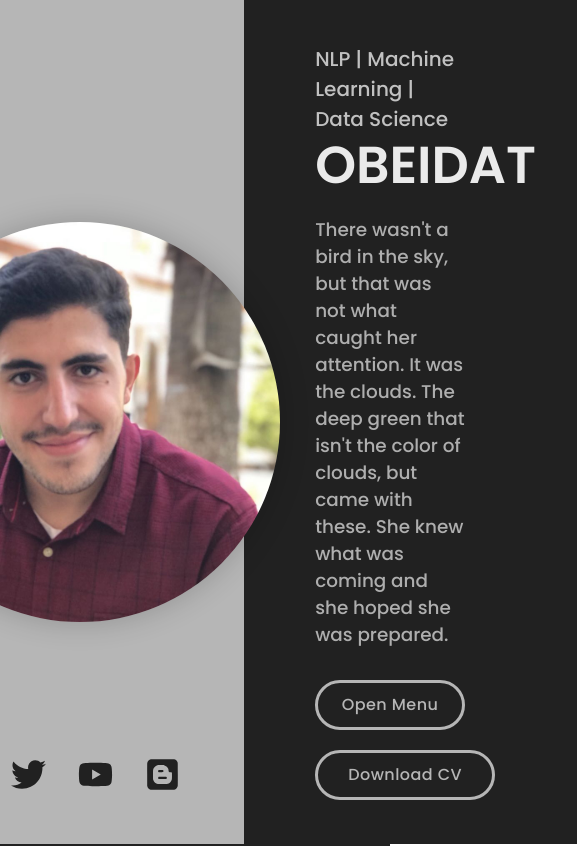
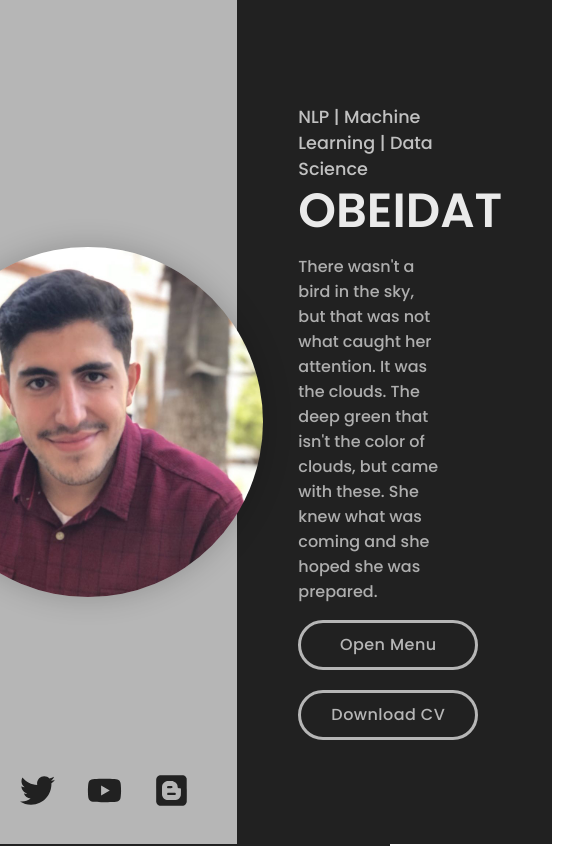
Before and after one commit to motasem-obeidat/motasem-obeidat.github.io-1, a React (Create React App) app: page / in a window 390 px wide. Shown: the top 846 px of the page, 577 px wide, since content can reach past the window. Built offline with nearby package versions, Linux system fonts and the light colour scheme; a web font is replaced by a local one.

Commit message:
Update Landing.css

```diff
--- a/src/components/Landing/Landing.css
+++ b/src/components/Landing/Landing.css
@@ -92,34 +92,70 @@
 
 .lcr-buttonContainer {
   margin-top: 2rem;
-  width: 100%;
+  width: 350px;
   display: flex;
-  flex-wrap: wrap;
-  gap: 10px;
   align-items: center;
-  justify-content: flex-start;
+  justify-content: space-between;
+  font-family: "var(--primaryFont)", sans-serif;
 }
 
-.lcr-buttonContainer a {
-  flex: 0 1 calc(33.33% - 20px);
-}
-
-/* Dropdown List Styling and Animation */
+/* Dropdown styles */
 .dropdown-list {
-  max-height: 0;
-  overflow: hidden;
-  transition: max-height 0.5s ease-in-out;
+  display: none;
+  position: absolute;
+  top: 50px;
+  background-color: white;
+  border-radius: 8px;
+  box-shadow: 0px 4px 12px rgba(0, 0, 0, 0.1);
+  z-index: 100;
 }
 
 .dropdown-list.open {
-  max-height: 500px; /* Adjust according to the content's height */
+  display: block;
 }
 
 .dropdown-list a {
   display: block;
-  margin-bottom: 10px;
+  padding: 10px 20px;
+  text-decoration: none;
+  color: black;
+  transition: background-color 0.2s ease;
 }
 
-.dropdown-list a:last-child {
-  margin-bottom: 0;
+.dropdown-list a:hover {
+  background-color: #f0f0f0;
 }
+
+@media (max-width: 1100px) {
+  .landing--img {
+    --img-size: 350px;
+  }
+  .lcl--content {
+    margin: 2rem;
+  }
+
+  .lcr--content h6 {
+    font-size: 1.1rem;
+  }
+
+  .lcr--content h1 {
+    font-size: 3rem;
+  }
+
+  .lcr--content p {
+    margin-top: 0.3rem;
+    margin-bottom: 1rem;
+    font-weight: 500;
+    font-size: 1rem;
+  }
+
+  .lcr-buttonContainer {
+    margin-top: 1rem;
+    flex-direction: column;
+    width: 200px;
+    height: 120px;
+    align-items: flex-start;
+  }
+}
+
+/* Other existing media queries omitted for brevity */
```
